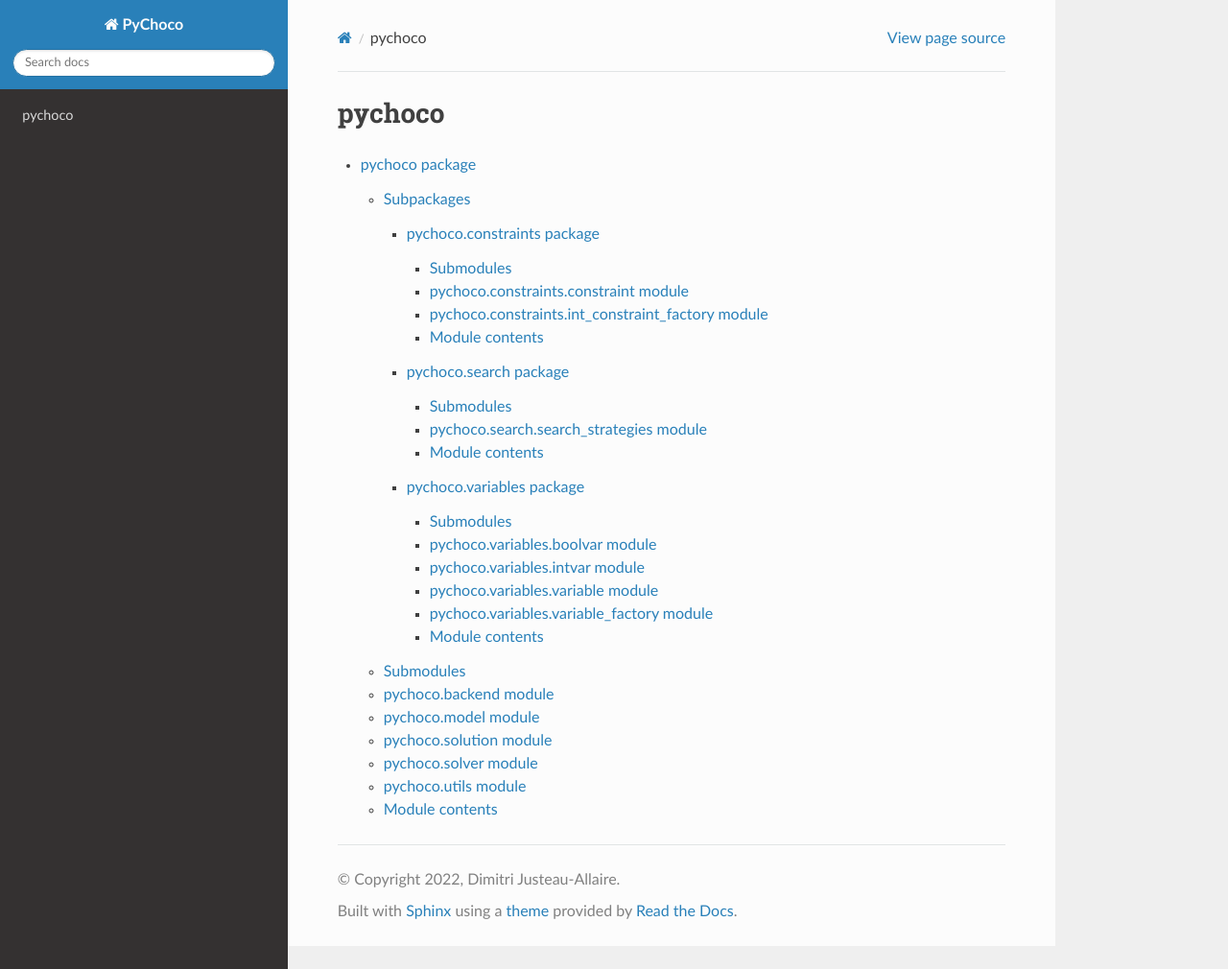
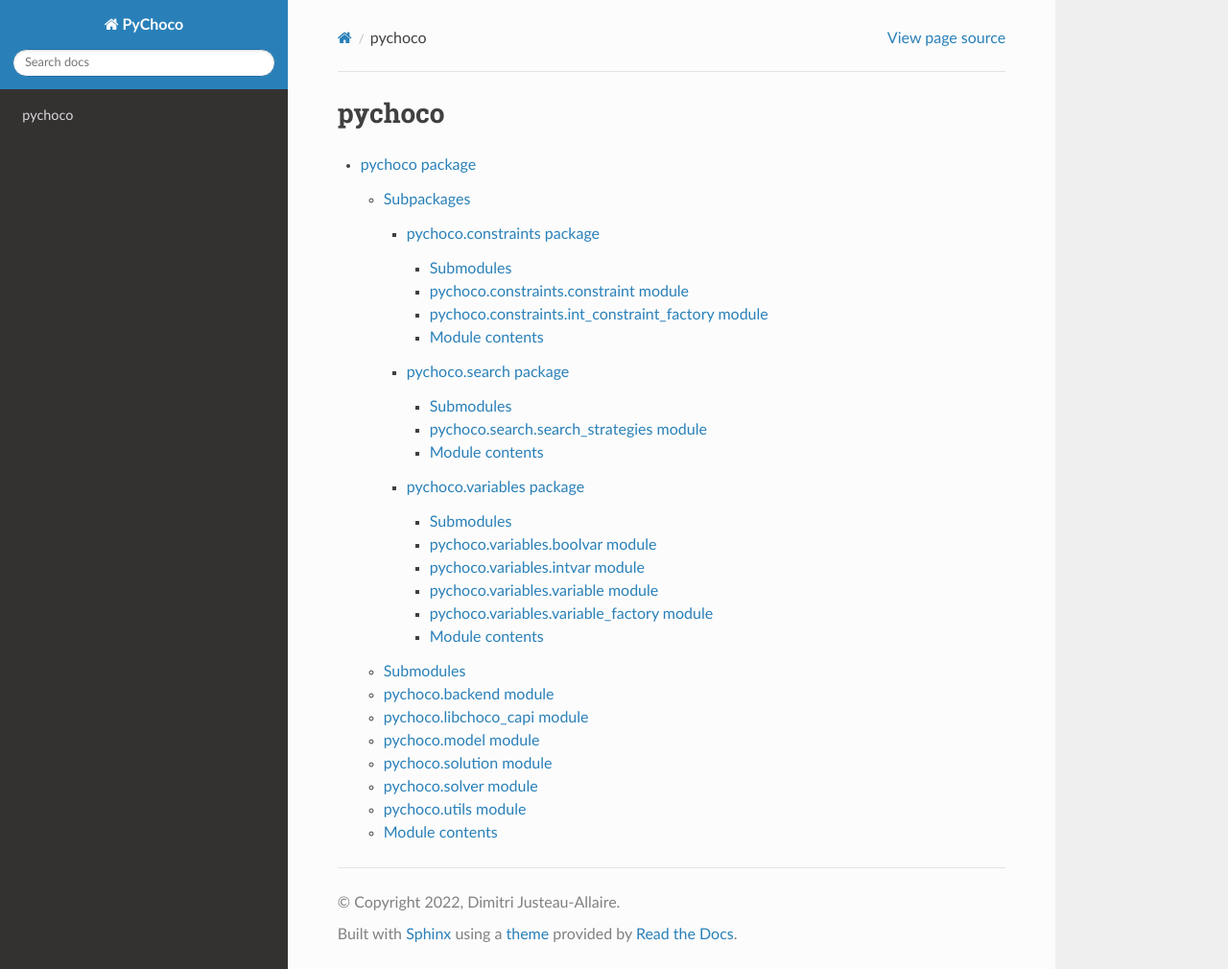
Before and after one commit to chocoteam/pychoco, a Sphinx documentation site: the page built from docs/api/modules.rst, in a window 1280 px wide and 1010 px high. Shown: the whole window at 96% size. Built offline with Sphinx 7.4.7 and the Read the Docs theme 2.0.0, drawn with Linux system fonts in a browser that asks for light colours.

Commit message:
Documentation in progress

```diff
--- a/docs/api/pychoco.rst
+++ b/docs/api/pychoco.rst
@@ -18,6 +18,14 @@
 ----------------------
 
 .. automodule:: pychoco.backend
+   :members:
+   :undoc-members:
+   :show-inheritance:
+
+pychoco.libchoco\_capi module
+-----------------------------
+
+.. automodule:: pychoco.libchoco_capi
    :members:
    :undoc-members:
    :show-inheritance:
--- a/docs/conf.py
+++ b/docs/conf.py
@@ -19,7 +19,7 @@
 # -- General configuration ---------------------------------------------------
 # https://www.sphinx-doc.org/en/master/usage/configuration.html#general-configuration
 
-extensions = ['sphinx.ext.autodoc']
+extensions = ['sphinx.ext.autodoc', 'sphinx.ext.napoleon']
 
 templates_path = ['_templates']
 exclude_patterns = ['_build', 'Thumbs.db', '.DS_Store']
```
